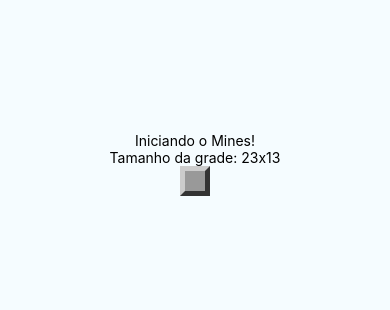
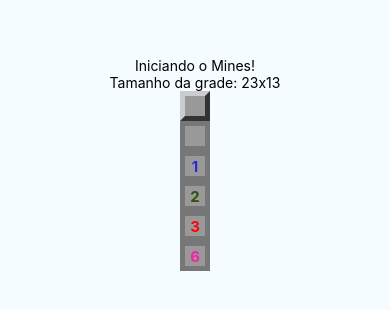
Before and after one commit to vagneroliveirars/curso-react-native, a React Native app in the folder mines/: screen / in a window 390 px wide. Shown: the part 258-568 px from the top of the page. Built offline with nearby package versions, Linux system fonts and the light colour scheme.

Commit message:
Aula 50 - Componente campo

```diff
--- a/mines/App.js
+++ b/mines/App.js
@@ -13,6 +13,11 @@
       <Text>Iniciando o Mines!</Text>
       <Text>Tamanho da grade: {params.getRowsAmount()}x{params.getColumnsAmount()}</Text>
       <Field/>
+      <Field open/>
+      <Field open nearMines={1}/>
+      <Field open nearMines={2}/>
+      <Field open nearMines={3}/>
+      <Field open nearMines={6}/>
     </View>
   )
 }
--- a/mines/src/components/Field.js
+++ b/mines/src/components/Field.js
@@ -1,14 +1,34 @@
 import React from 'react'
-import { View, StyleSheet } from 'react-native'
+import { View, StyleSheet, Text } from 'react-native'
 import params from '../Params';
 
 export default props => {
+    /**
+     * A sintaxe de atribuição via desestruturação (destructuring assignment) é
+     * uma expressão do ECMAScript 2015 que possibilita extrair dados de arrays
+     * ou objetos em variáveis distintas. Nesse caso, esperamos receber dentro de
+     * props os atributos mined, open e nearMines
+     */
+    const { mined, open, nearMines } = props
+
     const styleField = [styles.field]
+    if (open) styleField.push(styles.open)
     if (styleField.length === 1) styleField.push(styles.regular)
+
+    // Muda a cor do texto conforme a quantidade minas para sinalizar o grau de "perigo"
+    let color = null
+    if (nearMines > 0) {
+        if (nearMines == 1) color = '#2A28D7'
+        if (nearMines == 2) color = '#2B520F'
+        if (nearMines > 2 && nearMines < 6) color = '#F9060A'
+        if (nearMines >= 6) color = '#F221A9'
+    }
 
     return (
         <View style={styleField}>
-
+            {!mined && open && nearMines > 0
+            ? <Text style={[styles.label, { color: color }]}>{nearMines}</Text>
+            : false}
         </View>
     )
 }
@@ -25,5 +45,15 @@
         borderTopColor: '#CCC',
         borderRightColor: '#333',
         borderBottomColor: '#333'
+    },
+    open: {
+        backgroundColor: '#999',
+        borderColor: '#777',
+        alignItems: 'center',
+        justifyContent: 'center'
+    },
+    label: {
+        fontWeight: 'bold',
+        fontSize: params.fontSize
     }
 })
```
